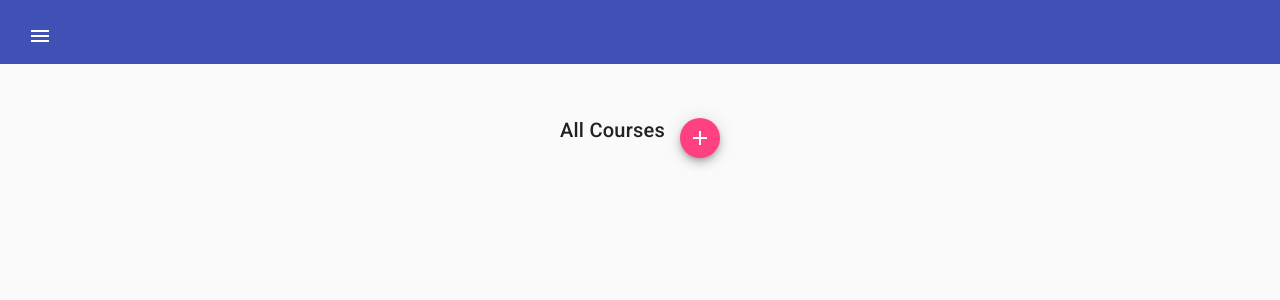
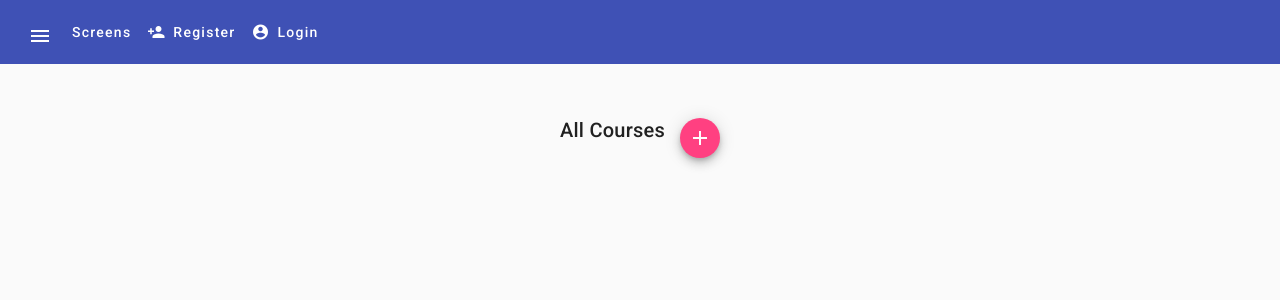
Before and after one commit to syedumerahmedcode/angular-material-course, an Angular app: page / in a window 1280 px wide. Shown: the top 300 px of the page. Built offline with nearby package versions, Linux system fonts and the light colour scheme.

Commit message:
Feature: Angular Material drop down menus.

```diff
--- a/src/app/app.component.html
+++ b/src/app/app.component.html
@@ -37,6 +37,25 @@
             <mat-icon>menu</mat-icon>
         </button>
 
+        <a mat-button [matMenuTriggerFor]="dropdown">
+            Screens
+        </a>
+        <mat-menu #dropdown>
+            <button mat-menu-item routerLink="/">Courses</button>
+            <button mat-menu-item routerLink="/about">About</button>
+        </mat-menu>
+
+
+        <a mat-button>
+            <mat-icon>person_add</mat-icon>
+            Register
+        </a>
+
+        <a mat-button>
+            <mat-icon>account_circle</mat-icon>
+            Login
+        </a>
+
     </mat-toolbar>
 
     <router-outlet></router-outlet>
```
